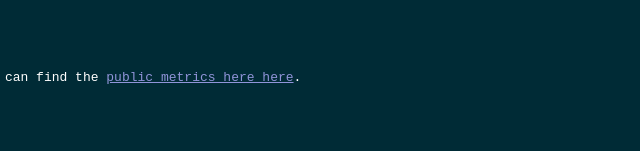
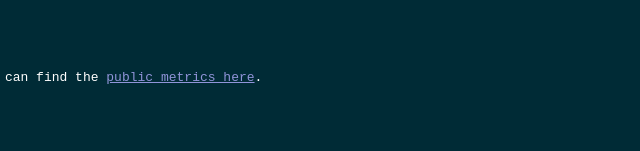
Before and after one commit to chimbosonic/chimbosonic.com, a plain HTML site: page index.html in a window 1280 px wide. Shown: the part 1711-1862 px from the top of the page, 362-1002 px from the left. Drawn offline with Linux system fonts and the light colour scheme.

Commit message:
fix: typo on index.html

```diff
--- a/index.html
+++ b/index.html
@@ -129,7 +129,7 @@ nZWMTb4jl2/jUy7HrYsxEijbVg==
 </span>
 <span class="prompt">[<span class="user">chimbosonic</span>@<span class="host">website</span> <span class="dir">~</span>]<span class="p">#</span></span> cat tracking_notice
 <span class="out">This website counts the number of visits.
-I am using <a href="https://www.goatcounter.com" >goatcounter</a>. For transparency, you can find the <a href="https://chimbosonic.goatcounter.com">public metrics here here</a>.
+I am using <a href="https://www.goatcounter.com" >goatcounter</a>. For transparency, you can find the <a href="https://chimbosonic.goatcounter.com">public metrics here</a>.
 All metrics are stored for 60 days.
 </span>
 </pre>
```
